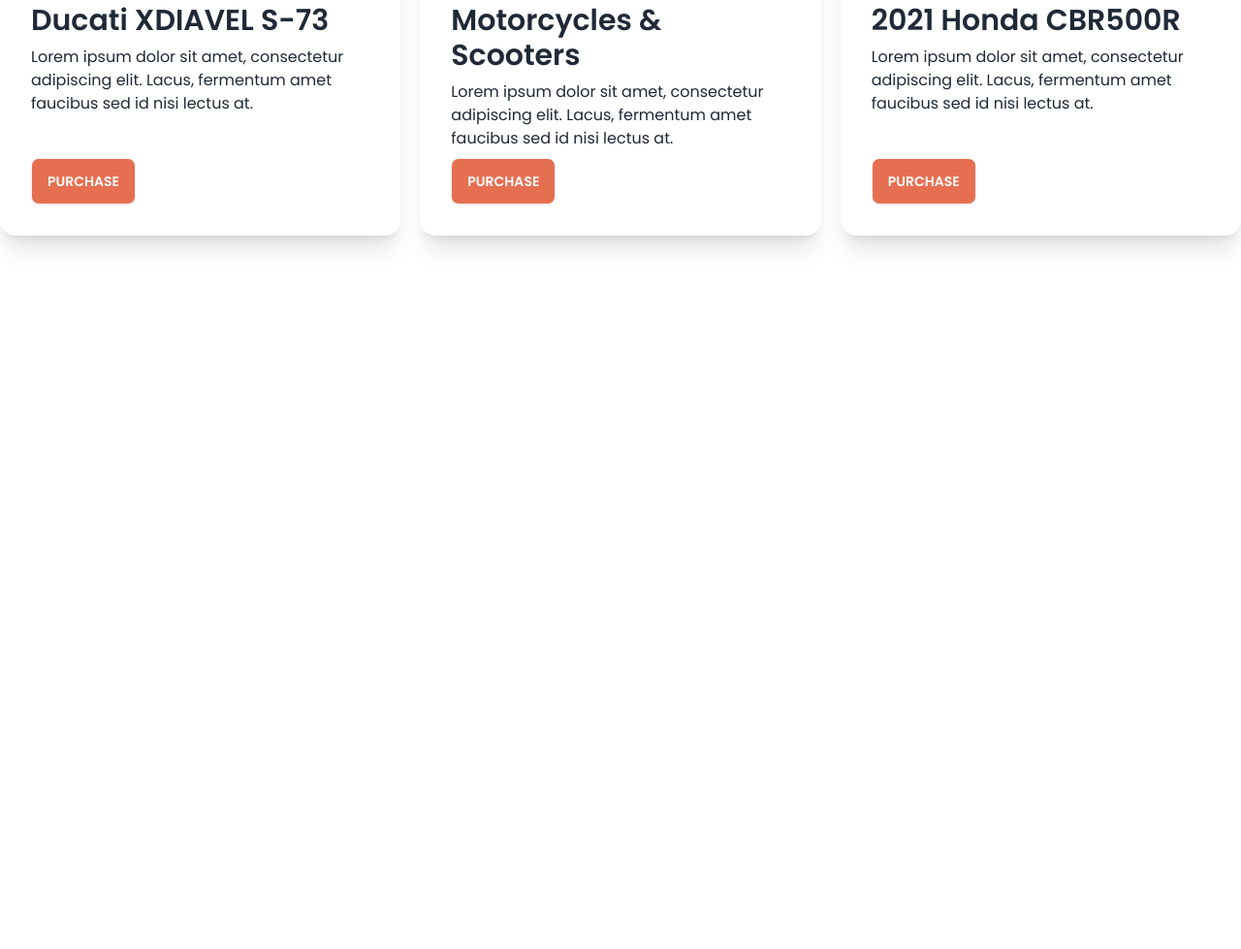
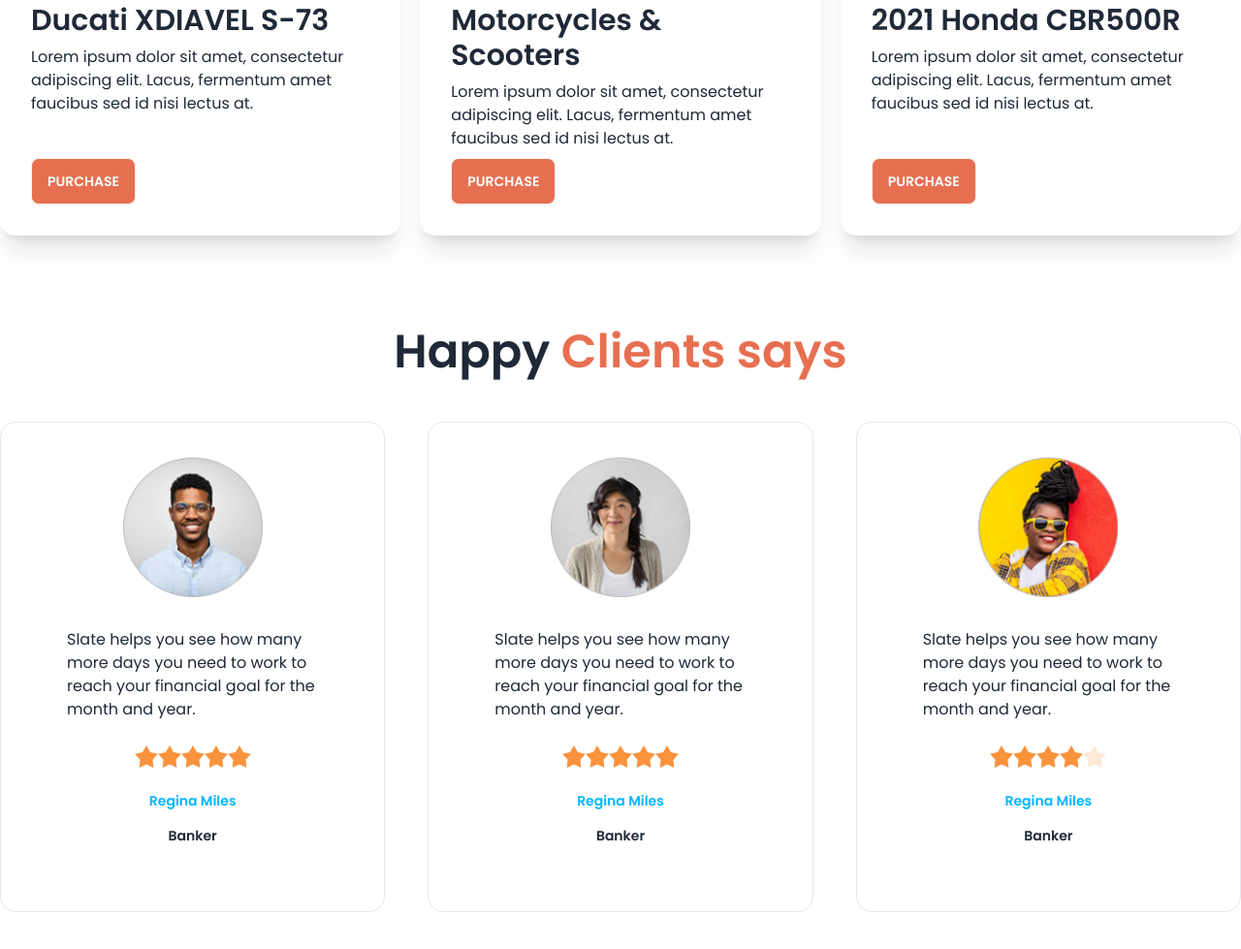
Before and after one commit to silvihuda/biker-zone-daisyui, a plain HTML site: page index.html in a window 1280 px wide. Shown: the part 1558-2537 px from the top of the page at 97% size. Before the commit the page ends 1897 px from the top, so only its background shows below. Drawn offline with nearby package versions, Linux system fonts and the light colour scheme.

Commit message:
added happy clients section

```diff
--- a/index.html
+++ b/index.html
@@ -28,7 +28,7 @@
 
 
     <style>
-        .font-poppins{
+        .font-poppins {
             font-family: 'Poppins', sans-serif;
         }
     </style>
@@ -80,7 +80,7 @@
                     <div class="space-y-5 flex-1 ">
                         <h2 class="text-2xl  lg:text-6xl font-bold">
                             Ride-on R15 V4
-                    <br>  with Smile
+                            <br> with Smile
                         </h2>
                         <p>Amet minim mollit non deserunt ullamco
                             est sit aliqua dolor do amet sint. Velit officia consequat duis enim velit mollit.</p>
@@ -101,7 +101,7 @@
                     <div class="space-y-5 flex-1 ">
                         <h2 class="text-2xl  lg:text-6xl font-bold">
                             Ride-on R15 V4
-                        <br>  with Smile
+                            <br> with Smile
                         </h2>
                         <p>Amet minim mollit non deserunt ullamco
                             est sit aliqua dolor do amet sint. Velit officia consequat duis enim velit mollit.</p>
@@ -122,7 +122,7 @@
                     <div class="space-y-5 flex-1 ">
                         <h2 class="text-2xl  lg:text-6xl font-bold">
                             Ride-on R15 V4
-                        <br>  with Smile
+                            <br> with Smile
                         </h2>
                         <p>Amet minim mollit non deserunt ullamco
                             est sit aliqua dolor do amet sint. Velit officia consequat duis enim velit mollit.</p>
@@ -143,7 +143,7 @@
                     <div class="space-y-5 flex-1 ">
                         <h2 class="text-2xl  lg:text-6xl font-bold">
                             Ride-on R15 V4
-                        <br>  with Smile
+                            <br> with Smile
                         </h2>
                         <p>Amet minim mollit non deserunt ullamco
                             est sit aliqua dolor do amet sint. Velit officia consequat duis enim velit mollit.</p>
@@ -186,7 +186,8 @@
                     <figure><img src="images/others/latest1.png" alt="Shoes" /></figure>
                     <div class="card-body">
                         <h2 class="card-title text-3xl">Ducati XDIAVEL S-73</h2>
-                      <p>Lorem ipsum dolor sit amet, consectetur adipiscing elit. Lacus, fermentum amet faucibus sed id nisi lectus at.</p>
+                        <p>Lorem ipsum dolor sit amet, consectetur adipiscing elit. Lacus, fermentum amet faucibus sed
+                            id nisi lectus at.</p>
                         <div class="card-actions ">
                             <button class="btn bg-bike-primary text-white uppercase">Purchase</button>
                         </div>
@@ -197,7 +198,8 @@
                     <figure><img src="images/others/latest2.png" alt="Shoes" /></figure>
                     <div class="card-body">
                         <h2 class="card-title text-3xl">Motorcycles & Scooters</h2>
-                      <p>Lorem ipsum dolor sit amet, consectetur adipiscing elit. Lacus, fermentum amet faucibus sed id nisi lectus at.</p>
+                        <p>Lorem ipsum dolor sit amet, consectetur adipiscing elit. Lacus, fermentum amet faucibus sed
+                            id nisi lectus at.</p>
                         <div class="card-actions ">
                             <button class="btn bg-bike-primary text-white uppercase">Purchase</button>
                         </div>
@@ -208,9 +210,77 @@
                     <figure><img src="images/others/latest3.png" alt="Shoes" /></figure>
                     <div class="card-body">
                         <h2 class="card-title text-3xl">2021 Honda CBR500R</h2>
-                      <p>Lorem ipsum dolor sit amet, consectetur adipiscing elit. Lacus, fermentum amet faucibus sed id nisi lectus at.</p>
+                        <p>Lorem ipsum dolor sit amet, consectetur adipiscing elit. Lacus, fermentum amet faucibus sed
+                            id nisi lectus at.</p>
                         <div class="card-actions ">
                             <button class="btn bg-bike-primary text-white uppercase">Purchase</button>
+                        </div>
+                    </div>
+                </div>
+            </div>
+        </section>
+        <!-- happy clients -->
+        <section class="my-24">
+            <h3 class="text-5xl font-semibold text-center mb-12">Happy <span class="text-bike-primary"> Clients says
+                </span></h3>
+            <div class="grid grid-cols-1 md:grid-cols-2  lg:grid-cols-3 gap-11">
+                <div class="card bg-base-100 p-9 border border-gray-200">
+                    <figure><img class="w-36" src="images/others/user-1.png" alt="Shoes" /></figure>
+                    <div class="card-body space-y-4">
+                        <p>Slate helps you see how
+                            many more days you need
+                            to work to reach your financial
+                            goal for the month and year.</p>
+                        <div class="rating justify-center">
+                            <input type="radio" name="rating-2" class="mask mask-star-2 bg-orange-400" />
+                            <input type="radio" name="rating-2" class="mask mask-star-2 bg-orange-400"  />
+                            <input type="radio" name="rating-2" class="mask mask-star-2 bg-orange-400" />
+                            <input type="radio" name="rating-2" class="mask mask-star-2 bg-orange-400" checked />
+                            <input type="radio" name="rating-2" class="mask mask-star-2 bg-orange-400" />
+                        </div>
+                        <div class="text-center space-y-4">
+                           <h4 class="text-sm font-semibold text-info">Regina Miles</h4>
+                           <p class="text-sm font-semibold">Banker</p>
+                        </div>
+                    </div>
+                </div>
+                <div class="card bg-base-100 p-9 border border-gray-200">
+                    <figure><img class="w-36" src="images/others/user-2.png" alt="Shoes" /></figure>
+                    <div class="card-body space-y-4">
+                        <p>Slate helps you see how
+                            many more days you need
+                            to work to reach your financial
+                            goal for the month and year.</p>
+                        <div class="rating justify-center">
+                            <input type="radio" name="rating-2" class="mask mask-star-2 bg-orange-400" />
+                            <input type="radio" name="rating-2" class="mask mask-star-2 bg-orange-400"  />
+                            <input type="radio" name="rating-2" class="mask mask-star-2 bg-orange-400" />
+                            <input type="radio" name="rating-2" class="mask mask-star-2 bg-orange-400" checked />
+                            <input type="radio" name="rating-2" class="mask mask-star-2 bg-orange-400" />
+                        </div>
+                        <div class="text-center space-y-4">
+                           <h4 class="text-sm font-semibold text-info">Regina Miles</h4>
+                           <p class="text-sm font-semibold">Banker</p>
+                        </div>
+                    </div>
+                </div>
+                <div class="card bg-base-100 p-9 border border-gray-200">
+                    <figure><img class="w-36" src="images/others/user-3.png" alt="Shoes" /></figure>
+                    <div class="card-body space-y-4">
+                        <p>Slate helps you see how
+                            many more days you need
+                            to work to reach your financial
+                            goal for the month and year.</p>
+                        <div class="rating justify-center">
+                            <input type="radio" name="rating-2" class="mask mask-star-2 bg-orange-400" />
+                            <input type="radio" name="rating-2" class="mask mask-star-2 bg-orange-400"  />
+                            <input type="radio" name="rating-2" class="mask mask-star-2 bg-orange-400" />
+                            <input type="radio" name="rating-2" class="mask mask-star-2 bg-orange-400" checked />
+                            <input type="radio" name="rating-2" class="mask mask-star-2 bg-orange-400" />
+                        </div>
+                        <div class="text-center  space-y-4">
+                           <h4 class="text-sm font-semibold text-info">Regina Miles</h4>
+                           <p class="text-sm font-semibold">Banker</p>
                         </div>
                     </div>
                 </div>
```
Lines whose indentation alone changed are shown as unchanged.
